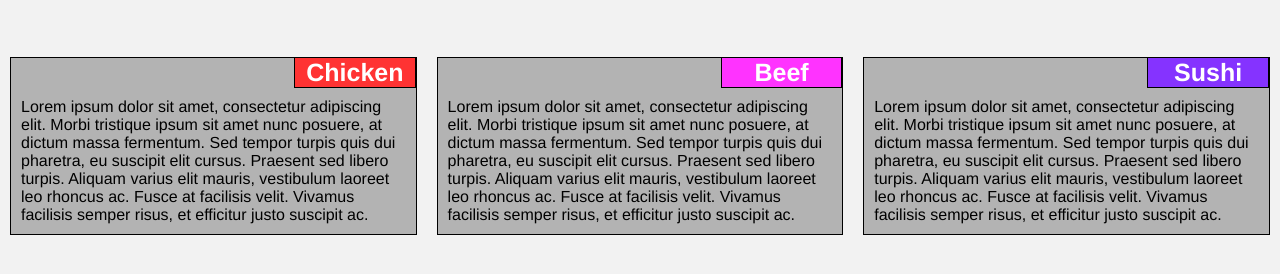
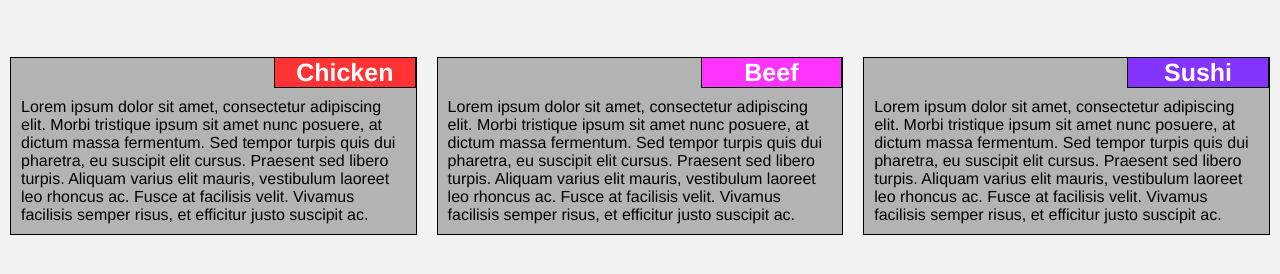
Before and after one commit to tanmayraj001/Module-2, a plain HTML site: page index.html in a window 1280 px wide. Shown: the part 68-342 px from the top of the page. Drawn offline with Linux system fonts and the light colour scheme.

Commit message:
Update styles.css

```diff
--- a/styles.css
+++ b/styles.css
@@ -37,9 +37,9 @@ section {
   right: 0px;
   border: 1px solid black;
   background-color: #ff3333;
-  width: 30%;
+  width: 35%;
   font-size: 25px;
-  margin-left: 70%;
+  margin-left: 65%;
   font-weight: bold;
   text-align: center;
   font-family: Helvetica;
@@ -50,9 +50,9 @@ section {
   right: 0px;
   border: 1px solid black;
   background-color: #ff33ff;
-  width: 30%;
+  width: 35%;
   font-size: 25px;
-  margin-left: 70%;
+  margin-left: 65%;
   text-align: center;
   font-weight: bold;
   font-family: Helvetica;
@@ -63,10 +63,10 @@ section {
   right: 0px;
   border: 1px solid black;
   background-color: #8533ff;
-  width: 30%;
+  width: 35%;
   font-size: 25px;
   text-align: center;
-  margin-left: 70%;
+  margin-left: 65%;
   font-weight: bold;
   font-family: Helvetica;
   color: white;
```
